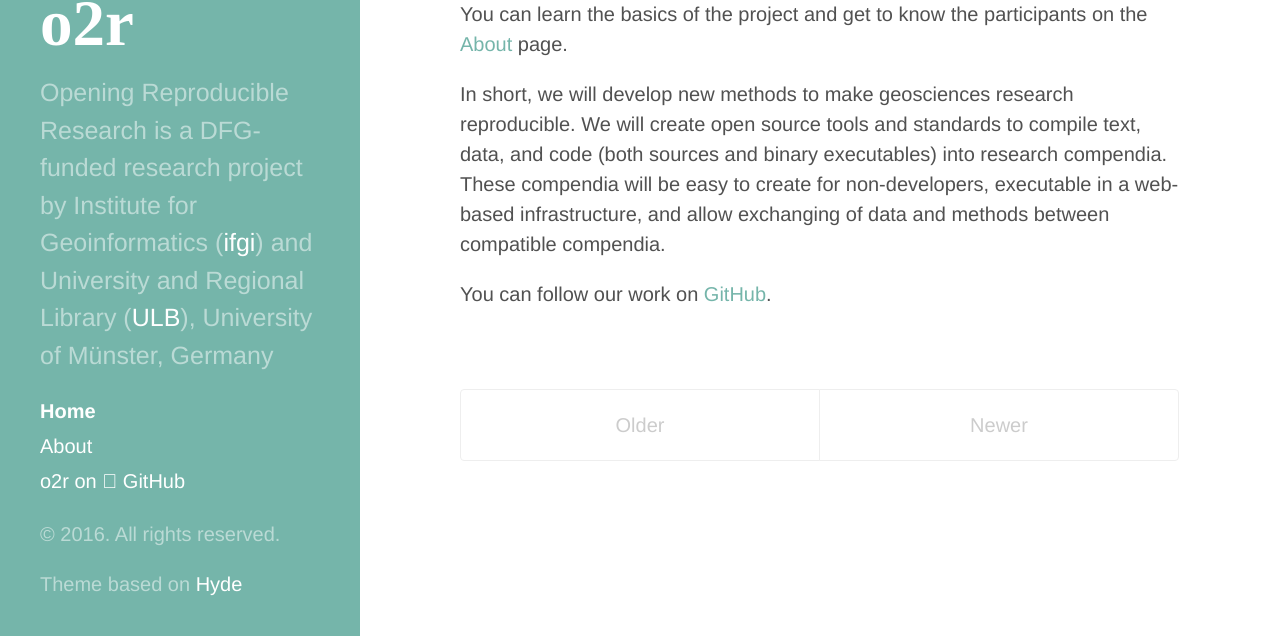
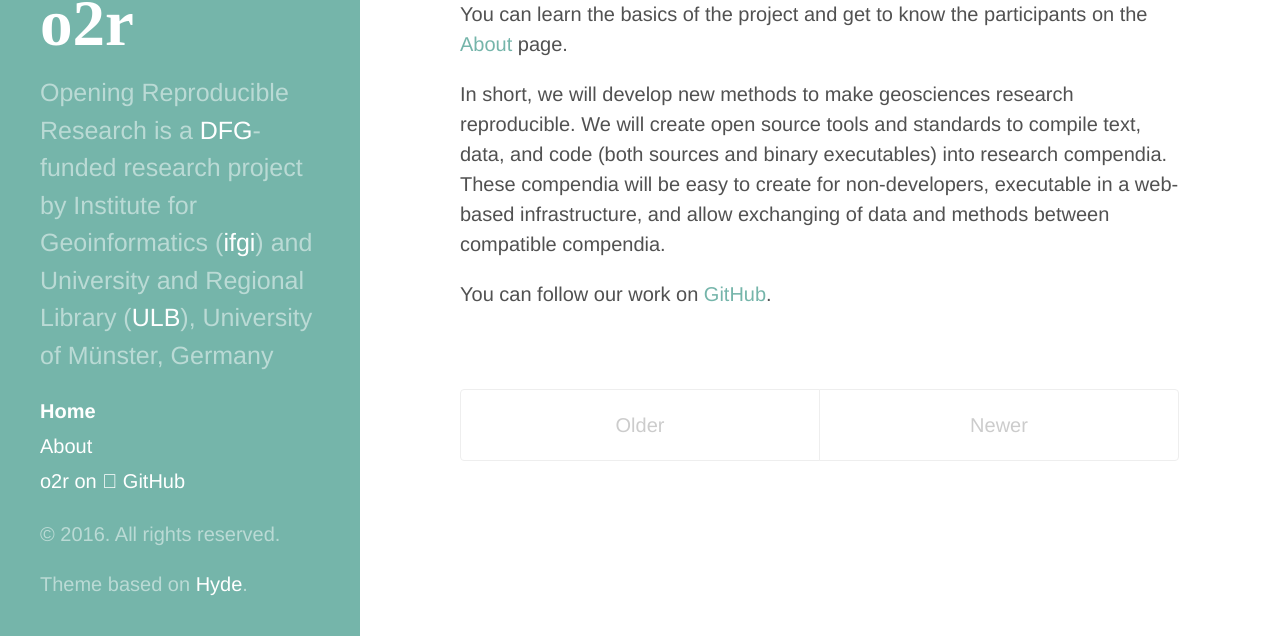
Before and after one commit to o2r-project/o2r-project.github.io, a Jekyll site: the page built from index.html, in a window 1280 px wide. Shown: the part 261-897 px from the top of the page. Built offline with Jekyll 4.4.1, drawn with Linux system fonts in a browser that asks for light colours; Markdown is read by kramdown in place of the engine named in the settings; the list of posts is cut into pages by our own code.

```diff
--- a/_config.yml
+++ b/_config.yml
@@ -10,7 +10,7 @@ permalink:        pretty
 # Setup
 title:            o2r
 tagline:          'opening reproducible research'
-description:      'Opening Reproducible Research is a DFG-funded research project by Institute for Geoinformatics (<a href="http://www.uni-muenster.de/Geoinformatics/en/" title="ifgi website">ifgi</a>) and University and Regional Library (<a href="http://www.ulb.uni-muenster.de/" title="ULB website">ULB</a>), University of Münster, Germany'
+description:      'Opening Reproducible Research is a <a href="http://www.dfg.de/en/" title="DFG website">DFG</a>-funded research project by Institute for Geoinformatics (<a href="http://www.uni-muenster.de/Geoinformatics/en/" title="ifgi website">ifgi</a>) and University and Regional Library (<a href="http://www.ulb.uni-muenster.de/" title="ULB website">ULB</a>), University of Münster, Germany'
 url:              https://o2r.info
 baseurl:          /
 
--- a/_includes/sidebar.html
+++ b/_includes/sidebar.html
@@ -35,6 +35,6 @@
     </nav>
 
     <p>&copy; {{ site.time | date: '%Y' }}. All rights reserved.</p>
-    <p>Theme based on <a href="https://github.com/poole/hyde">Hyde</a></p>
+    <p>Theme based on <a href="https://github.com/poole/hyde">Hyde</a>.</p>
   </div>
 </div>
```
Also changed, not shown: README.md.
